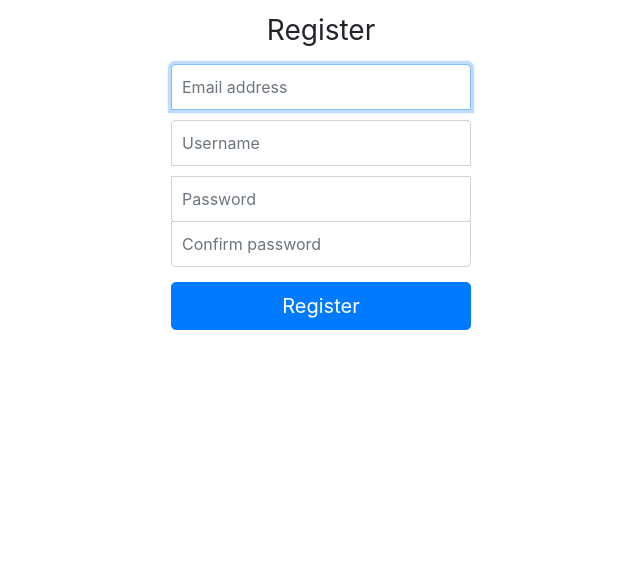
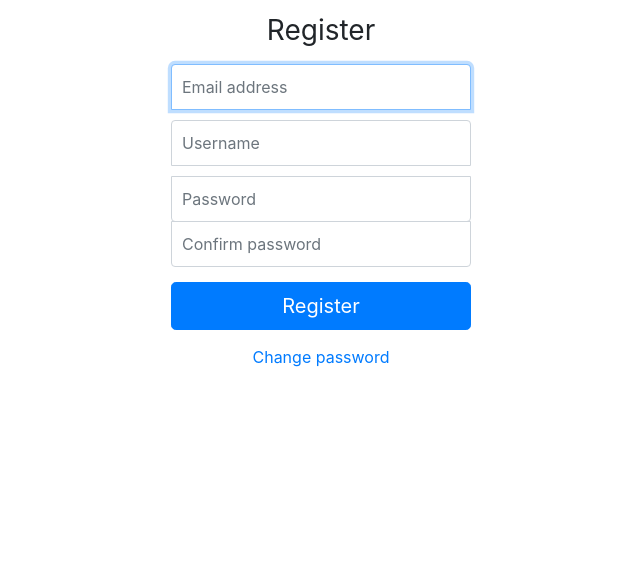
Before and after one commit to ctoshio/MySiteDjango, a Django app: page /register/ in a window 1280 px wide. Shown: the part 88-657 px from the top of the page, without its empty margins (319-959 px from the left). Run offline with Django 3.2, Linux system fonts and the light colour scheme; some libraries are stand-ins or nearby versions.

Commit message:
add links in account, login, register change pass

```diff
--- a/account/templates/account/account.html
+++ b/account/templates/account/account.html
@@ -65,4 +65,8 @@
 
 </form>
 
+<div class="d-flex flex-column">
+    <a class="m-auto" href="{% url 'password_change' %}">Change password</a>
+</div>
+
 {% endblock content %}
--- a/account/templates/account/login.html
+++ b/account/templates/account/login.html
@@ -63,4 +63,10 @@
 
     <button class="btn btn-lg btn-primary btn-block" type="submit">Log in</button>
 
+</form>
+
+    <div class="d-flex flex-column">
+        <a class="m-auto" href="{% url 'password_reset' %}">Reset password</a>
+    </div>
+
 {% endblock content %}
--- a/account/templates/account/register.html
+++ b/account/templates/account/register.html
@@ -71,4 +71,8 @@
 
 </form>
 
+<div class="d-flex flex-column">
+    <a class="m-auto" href="{% url 'password_change' %}">Change password</a>
+</div>
+
 {% endblock content %}
```
Also changed, not shown: db.sqlite3.
